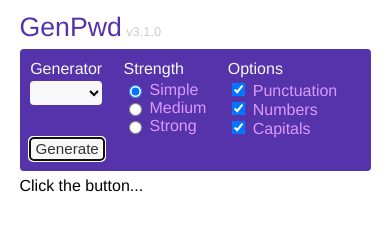
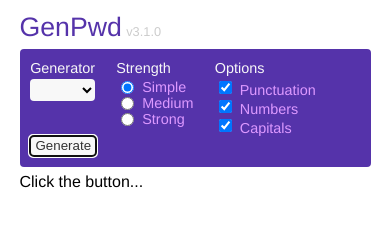
Before and after one commit to alphajuliet/genpwd-ui, a plain HTML site: page index.html in a window 390 px wide. Drawn offline with nearby package versions, Linux system fonts and the light colour scheme; no server answers.

Commit message:
Tweak font size to fit on iPhone screen.

```diff
--- a/main.css
+++ b/main.css
@@ -47,6 +47,7 @@ footer {
   color: var(--textColour);
   border-radius: 4px;
   padding: 8pt 0pt;
+  font-size: 90%;
 }
 
 .ctrl-row {
@@ -83,7 +84,6 @@ footer {
 #ctrl-generator select {
   /* appearance: none; */
   /* -webkit-appearance: none; */
-  font-size: 95%;
   background-color: var(--textColour);
   padding: 2pt 4pt;
   border-radius: 4px;
@@ -106,7 +106,6 @@ footer {
 #ctrl-button button {
   appearance: none;
   -webkit-appearance: none;
-  font-size: 95%;
   background-color: var(--textColour);
   border-radius: 4px;
   border: none;
```
